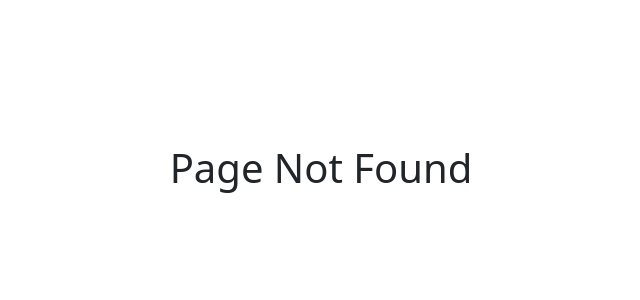
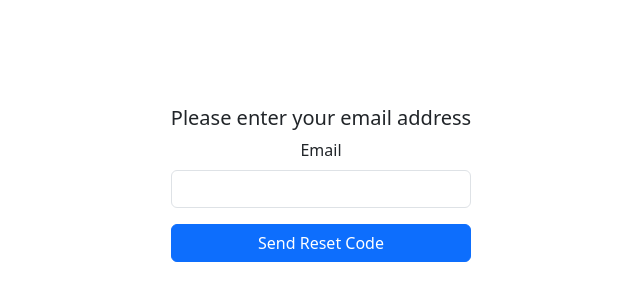
Before and after one commit to mara-oprisor/OnlineBookingSystem, a React (Vite) app in the folder Frontend/: page /reset_password in a window 1280 px wide. Before the commit this address had no page. Shown: the part 228-528 px from the top of the page, without its empty margins (319-959 px from the left). Built offline with nearby package versions, Linux system fonts and the light colour scheme.

Commit message:
Add rest password feature

```diff
--- a/Frontend/src/components/LoginForm.tsx
+++ b/Frontend/src/components/LoginForm.tsx
@@ -38,6 +38,7 @@ function LoginForm() {
                 className="btn btn-primary w-100 py-2">Log In
             </button>
             {errorMsg && <div className="alert alert-danger">{errorMsg}</div>}
+            <a href="/reset_password" className="link-primary link-offset-2 link-underline-opacity-25 link-underline-opacity-100-hover">Forgot your password?</a>
         </form>
     );
 }
--- /dev/null
+++ b/Frontend/src/components/ResetPasswordForm.tsx
@@ -0,0 +1,122 @@
+import React, {useState} from "react";
+
+export interface ResetPasswordProps {
+    isCodeSent: boolean;
+    isEmailError: boolean;
+    isCodeError: boolean;
+    onSendCode: (email: string) => void;
+    onResetPassword: (
+        email: string,
+        token: string,
+        newPassword: string,
+        confirmPassword: string
+    ) => void;
+}
+
+function ResetPasswordForm({isCodeSent, isEmailError, isCodeError, onSendCode, onResetPassword}: ResetPasswordProps) {
+    const [email, setEmail] = useState("");
+    const [token, setToken] = useState("");
+    const [newPassword, setNewPassword] = useState("");
+    const [confirmPassword, setConfirmPassword] = useState("");
+
+    function handleEmailSubmit(e: React.FormEvent<HTMLFormElement>) {
+        e.preventDefault();
+        onSendCode(email);
+    }
+
+    function handleResetPasswordSubmit(e: React.FormEvent<HTMLFormElement>) {
+        e.preventDefault();
+        onResetPassword(email, token, newPassword, confirmPassword);
+    }
+
+
+    return(
+        <div className="container mt-4" style={{ maxWidth: 400 }}>
+            {!isCodeSent ? (
+                <form onSubmit={handleEmailSubmit}>
+                    <h5>Please enter your email address</h5>
+                    <div className="mb-3">
+                        <label htmlFor="resetEmail" className="form-label">
+                            Email
+                        </label>
+                        <input
+                            type="email"
+                            id="resetEmail"
+                            className="form-control"
+                            value={email}
+                            onChange={(e) => setEmail(e.target.value)}
+                            required
+                        />
+                    </div>
+                    {isEmailError && (
+                        <div className="text-danger mb-2">
+                            We couldn’t find that email address. Please try again.
+                        </div>
+                    )}
+                    <button type="submit" className="btn btn-primary w-100">
+                        Send Reset Code
+                    </button>
+                </form>
+            ) : (
+                <form onSubmit={handleResetPasswordSubmit}>
+                    <h5>
+                        A code has been sent to <strong>{email}</strong>
+                    </h5>
+                    <div className="mb-3">
+                        <label htmlFor="resetCode" className="form-label">
+                            6‑Digit Code
+                        </label>
+                        <input
+                            type="text"
+                            id="resetCode"
+                            className="form-control"
+                            maxLength={6}
+                            placeholder="Enter code"
+                            value={token}
+                            onChange={(e) => setToken(e.target.value)}
+                            required
+                        />
+                    </div>
+                    <div className="mb-3">
+                        <label htmlFor="newPw" className="form-label">
+                            New Password
+                        </label>
+                        <input
+                            type="password"
+                            id="newPw"
+                            className="form-control"
+                            value={newPassword}
+                            onChange={(e) => setNewPassword(e.target.value)}
+                            required
+                            minLength={8}
+                        />
+                    </div>
+                    <div className="mb-3">
+                        <label htmlFor="confirmPw" className="form-label">
+                            Confirm Password
+                        </label>
+                        <input
+                            type="password"
+                            id="confirmPw"
+                            className="form-control"
+                            value={confirmPassword}
+                            onChange={(e) => setConfirmPassword(e.target.value)}
+                            required
+                            minLength={8}
+                        />
+                    </div>
+                    {isCodeError && (
+                        <div className="text-danger mb-2">
+                            The code is invalid or the passwords don’t match.
+                        </div>
+                    )}
+                    <button type="submit" className="btn btn-primary w-100">
+                        Reset Password
+                    </button>
+                </form>
+            )}
+        </div>
+    );
+}
+
+export default ResetPasswordForm;
--- a/Frontend/src/constants/api.ts
+++ b/Frontend/src/constants/api.ts
@@ -22,3 +22,6 @@ export const DISCOUNT_CODE = `${API_BASE_URL}/discount`;
 
 export const BOOKINGS_ENDPOINT = `${API_BASE_URL}/bookings`;
 export const BOOKING_ENDPOINT = `${API_BASE_URL}/booking`;
+
+export const SEND_RESET_TOKEN_ENDPOINT = `${API_BASE_URL}/forgot_password`;
+export const RESET_PASSWORD_ENDPOINT = `${API_BASE_URL}/reset_password`;
--- /dev/null
+++ b/Frontend/src/hooks/useResetPassword.ts
@@ -0,0 +1,47 @@
+import {useState} from "react";
+import PasswordResetService from "../service/PasswordResetService.tsx";
+import {useNavigate} from "react-router-dom";
+
+function useResetPassword() {
+    const [isCodeSent, setIsCodeSent] = useState(false);
+    const [isEmailError, setIsEmailError] = useState(false);
+    const [isCodeError, setIsCodeError] = useState(false);
+    const navigate = useNavigate();
+    const passwordResetService = PasswordResetService();
+
+    async function onSendCode(email: string): Promise<void> {
+        setIsEmailError(false);
+        try {
+            await passwordResetService.getToken(email);
+            setIsCodeSent(true);
+        } catch {
+            setIsEmailError(true);
+        }
+    }
+
+    async function onResetPassword(email: string, token: string, newPassword: string, confirmPassword: string): Promise<void> {
+        setIsCodeError(false);
+
+        if (newPassword !== confirmPassword) {
+            setIsCodeError(true);
+            return;
+        }
+
+        try {
+            await passwordResetService.sendNewPassword(email, newPassword, token);
+            navigate("/login");
+        } catch {
+            setIsCodeError(true);
+        }
+    }
+
+    return {
+        isCodeSent,
+        isEmailError,
+        isCodeError,
+        onSendCode,
+        onResetPassword,
+    };
+}
+
+export default useResetPassword;
--- a/Frontend/src/main.tsx
+++ b/Frontend/src/main.tsx
@@ -9,6 +9,8 @@ import BookingPage from "./pages/BookingPage.tsx";
 import 'bootstrap/dist/css/bootstrap.css';
 import AuthenticatedRouteGuard from "./security/AuthenticatedRouteGuard.tsx";
 import './security/axiosConfig.ts';
+import ResetPasswordPage from "./pages/ResetPasswordPage.tsx";
+
 
 createRoot(document.getElementById('root')!).render(
   <StrictMode>
@@ -16,6 +18,7 @@ createRoot(document.getElementById('root')!).render(
         <Routes>
             <Route path="/" element={<Navigate to="/login" />} />
             <Route path="/login" element={<LoginForm />} />
+            <Route path="/reset_password" element={<ResetPasswordPage />} />
             <Route element={<AuthenticatedRouteGuard requiredRole={"CLIENT"} />}>
                 <Route path="/client" element={<SalonsPage />} />
                 <Route path="/book/:salonId" element={<BookingPage />} />
--- /dev/null
+++ b/Frontend/src/pages/ResetPasswordPage.tsx
@@ -0,0 +1,18 @@
+import ResetPasswordForm from "../components/ResetPasswordForm.tsx";
+import useResetPassword from "../hooks/useResetPassword.ts";
+
+function ResetPasswordPage() {
+    const {isCodeSent, isEmailError, isCodeError, onSendCode, onResetPassword} = useResetPassword();
+
+    return (
+        <ResetPasswordForm
+            isCodeSent={isCodeSent}
+            isEmailError={isEmailError}
+            isCodeError={isCodeError}
+            onSendCode={onSendCode}
+            onResetPassword={onResetPassword}
+        />
+    );
+}
+
+export default ResetPasswordPage;
--- /dev/null
+++ b/Frontend/src/service/PasswordResetService.tsx
@@ -0,0 +1,44 @@
+import axios from "axios";
+import {RESET_PASSWORD_ENDPOINT, SEND_RESET_TOKEN_ENDPOINT} from "../constants/api.ts";
+
+function PasswordResetService() {
+    async function getToken(email: string): Promise<void> {
+        try{
+            await axios.post<string>(SEND_RESET_TOKEN_ENDPOINT, email,{
+                    headers: { "Content-Type": "application/json" }
+                });
+
+        } catch (error: unknown) {
+            let errorMessage: string = "Failed to send the code!";
+
+            if (axios.isAxiosError(error)) {
+                errorMessage = error.response?.data ? JSON.stringify(error.response.data) : error.message;
+            }
+
+            throw new Error(errorMessage);
+        }
+    }
+
+    async function sendNewPassword(email: string, password: string, token: string) {
+        try {
+            await axios.post<string>(RESET_PASSWORD_ENDPOINT, { email, password, token }, {
+                headers: { "Content-Type": "application/json" }
+            });
+        } catch (error: unknown) {
+            let errorMessage: string = "Failed to update the password!";
+
+            if (axios.isAxiosError(error)) {
+                errorMessage = error.response?.data ? JSON.stringify(error.response.data) : error.message;
+            }
+
+            throw new Error(errorMessage);
+        }
+    }
+
+    return {
+        getToken,
+        sendNewPassword
+    }
+}
+
+export default PasswordResetService;
```
